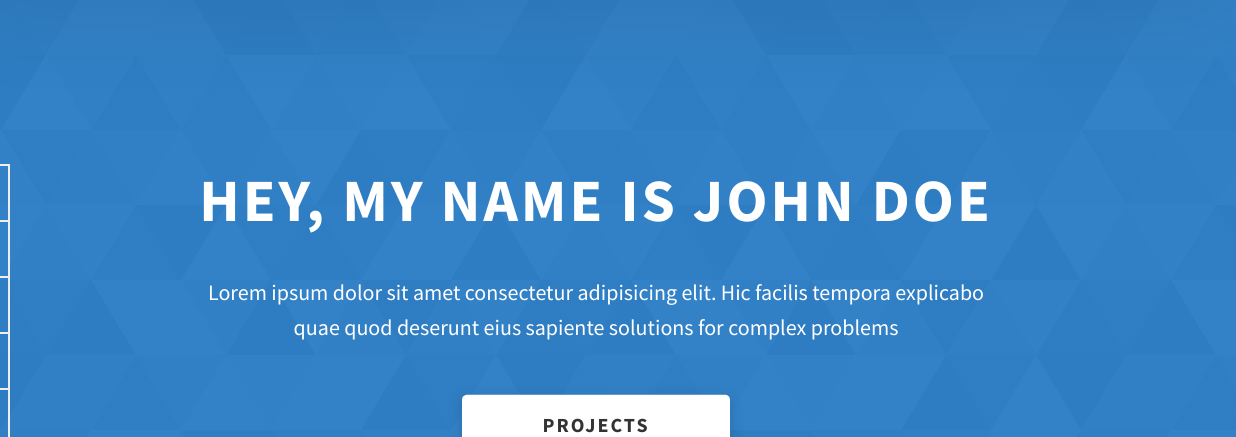
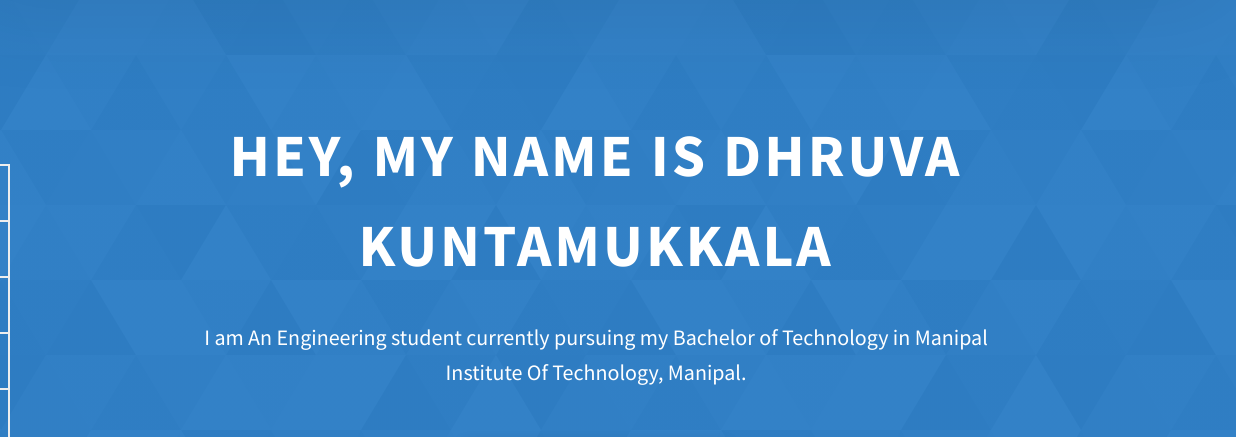
Before and after one commit to DhruvaKuntamukkala/Portfolio-Website, a website: page index.html in a window 1280 px wide. Shown: the part 95-532 px from the top of the page, 44-1280 px from the left. Drawn offline with Linux system fonts and the light colour scheme.

Commit message:
Update index.html

```diff
--- a/index.html
+++ b/index.html
@@ -84,12 +84,10 @@
     </header>
     <section class="home-hero">
       <div class="home-hero__content">
-        <h1 class="heading-primary">Hey, My name is John Doe</h1>
+        <h1 class="heading-primary">Hey, My name is Dhruva Kuntamukkala</h1>
         <div class="home-hero__info">
           <p class="text-primary">
-            Lorem ipsum dolor sit amet consectetur adipisicing elit. Hic facilis
-            tempora explicabo quae quod deserunt eius sapiente solutions for
-            complex problems
+            I am An Engineering student currently pursuing my Bachelor of Technology in Manipal Institute Of Technology, Manipal.
           </p>
         </div>
         <div class="home-hero__cta">
```
